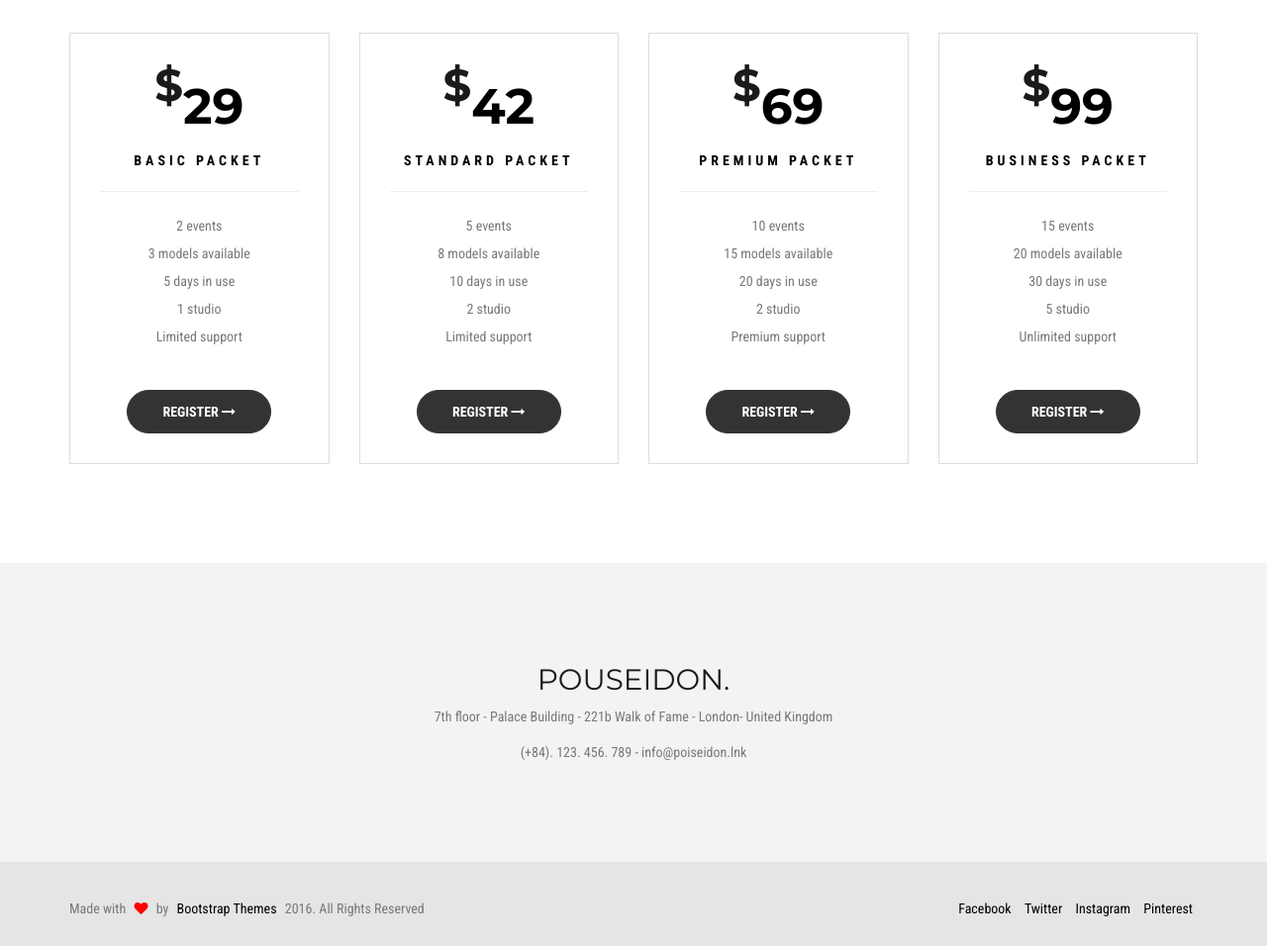
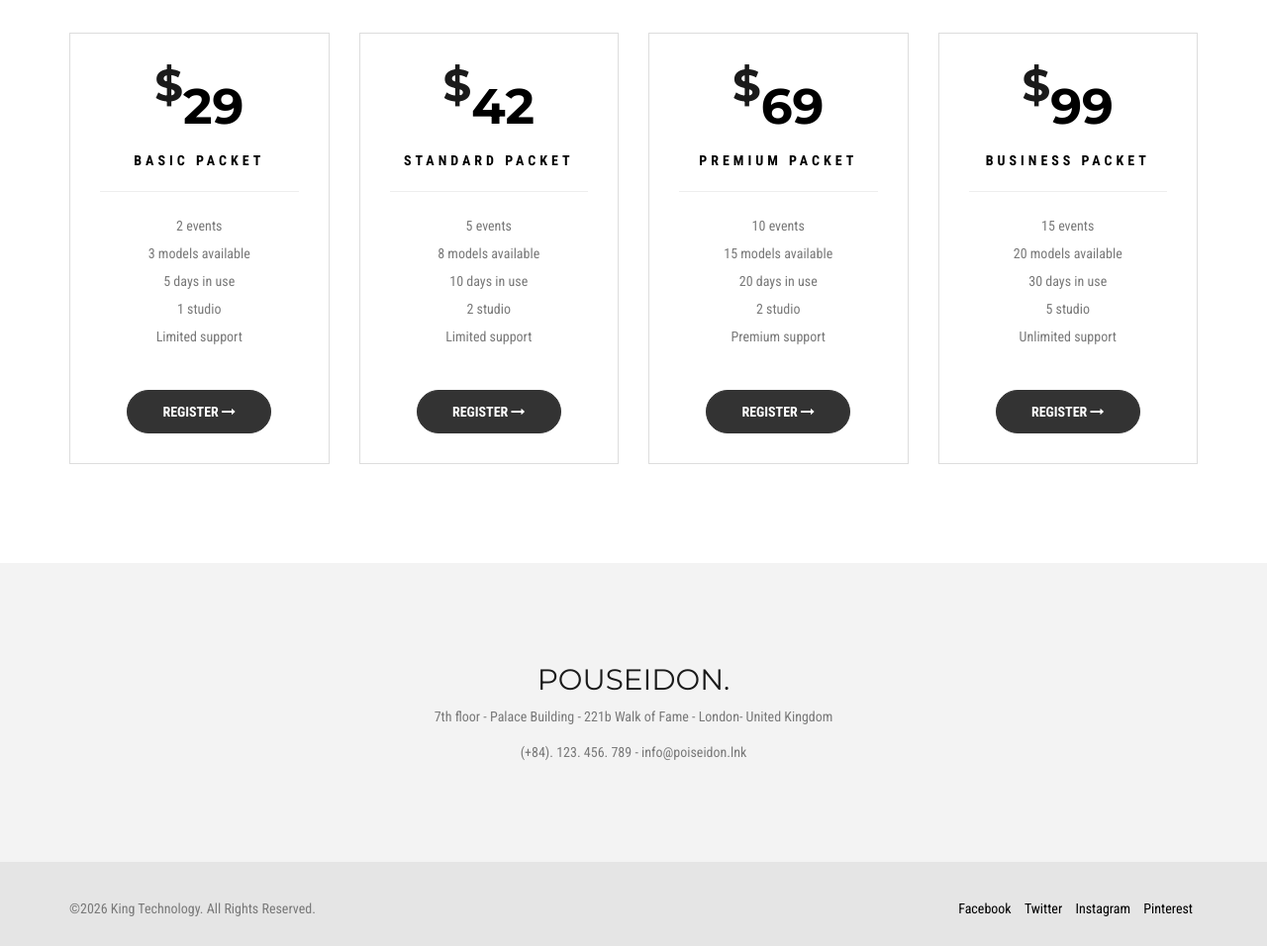
Before and after one commit to King-Technology-Rajkot/kt_theme_poseidon_model_agency, a plain HTML site: page service.html in a window 1280 px wide. Shown: the part 2073-3029 px from the top of the page at 99% size. Drawn offline with Linux system fonts and the light colour scheme.

Commit message:
Update service.html

```diff
--- a/service.html
+++ b/service.html
@@ -421,11 +421,7 @@
                         <div class="main_footer p-top-40 p-bottom-30">
                             <div class="col-md-6 text-left sm-text-center">
                                 <p class="wow fadeInRight" data-wow-duration="1s">
-                                    Made with
-                                    <i class="fa fa-heart"></i>
-                                    by
-                                    <a target="_blank" href="http://bootstrapthemes.co">Bootstrap Themes</a>
-                                    2016. All Rights Reserved
+                                 ©2026 King Technology. All Rights Reserved.
                                 </p>
                             </div>
                             <div class="col-md-6 text-right sm-text-center sm-m-top-20">
```
